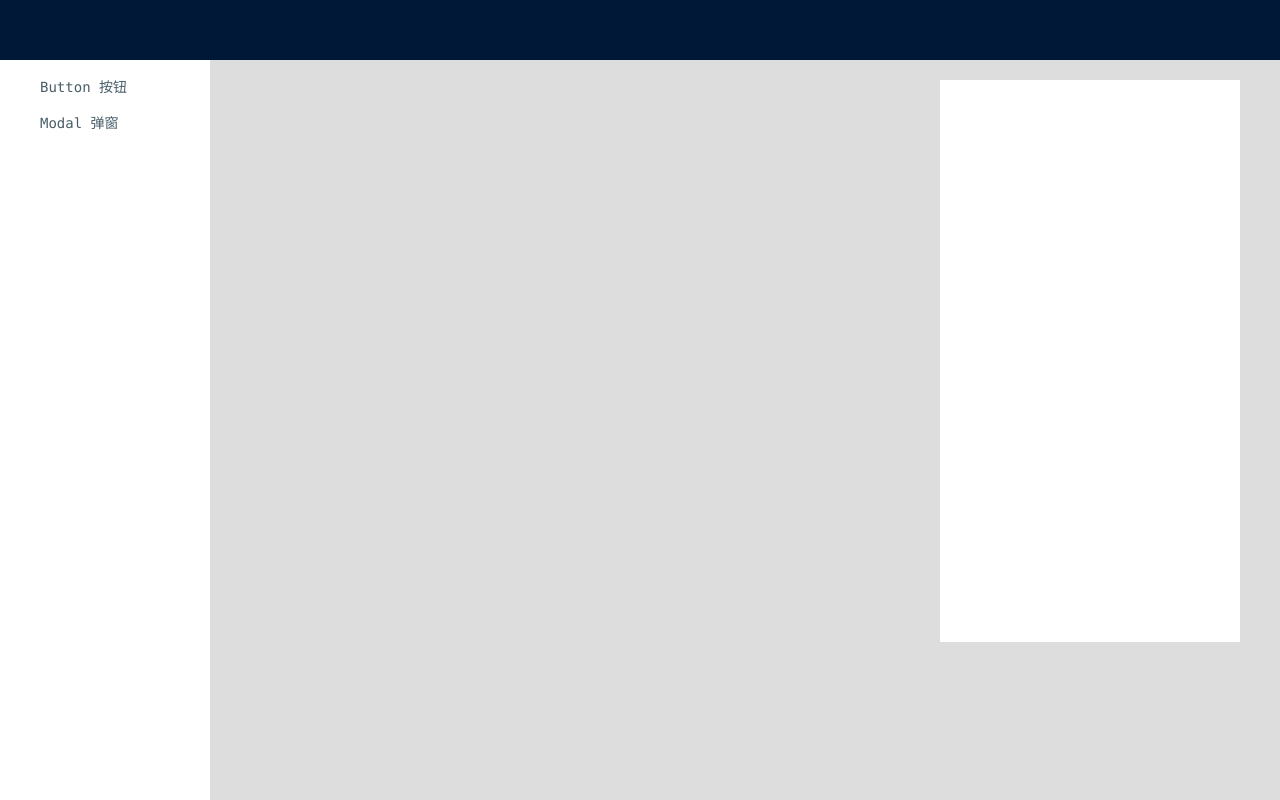
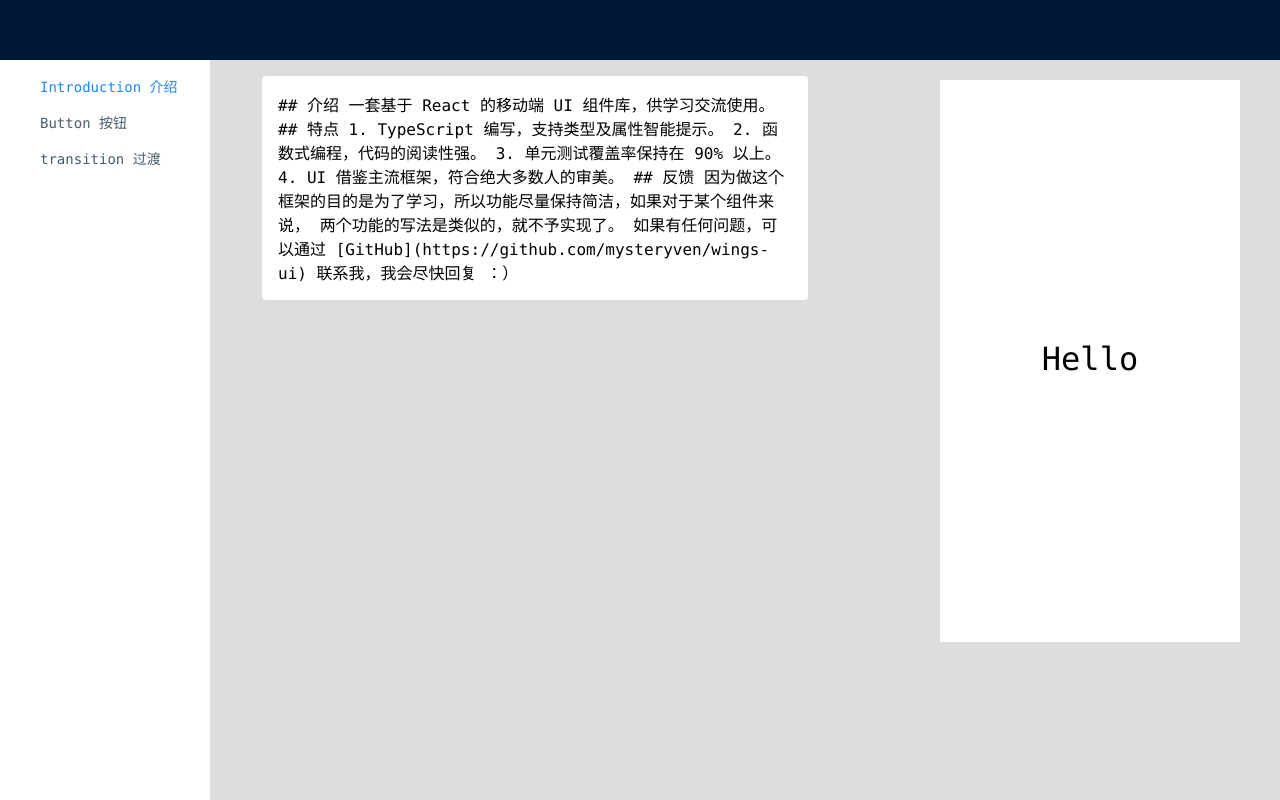
Before and after one commit to mysteryven/wings-ui, a React app in the folder docs/: page /#/ in a window 1280 px wide. Built offline with nearby package versions, Linux system fonts and the light colour scheme.

Commit message:
docs:Introduction

````diff
--- a/docs/codes.scss
+++ b/docs/codes.scss
@@ -6,11 +6,17 @@
  * This work is licensed under the Creative Commons CC0 1.0 Universal License
  */
 
+
 /* Comment */
 .hljs-comment,
 .hljs-quote {
   color: #989498;
 }
+
+.hljs-tag {
+  margin-bottom: 4px;
+}
+
 
 /* Red */
 .hljs-variable,
--- a/docs/components/Aside/index.js
+++ b/docs/components/Aside/index.js
@@ -8,6 +8,7 @@ import './index.scss';
  * @param {string} props.pageName
  * @param {Function} props.onClick
  * @param {string} props.path
+ * @param {React.Element} props.children
  * */
 const WLink = (props) => {
   return (
@@ -42,8 +43,9 @@ const Aside = () => {
   }
 
   const lists = [
+    { path: '', name: 'Introduction 介绍' },
     { path: 'button', name: 'Button 按钮' },
-    { path: 'Modal', name: 'Modal 弹窗' }
+    { path: 'transition', name: 'transition 过渡' }
   ];
 
   return (
--- a/docs/components/Main/ButtonExample/button.md
+++ b/docs/components/Main/ButtonExample/button.md
@@ -3,9 +3,9 @@
 按钮类型有以下三种
 
 ```html
-<Button>Hello</Button>
-<Button theme="primary">Hello</Button>
-<Button theme="warning">Hello</Button>
+<Transtion>Hello</Transtion>
+<Transtion theme="primary">Hello</Transtion>
+<Transtion theme="warning">Hello</Transtion>
 ```
 
 {||}
@@ -15,9 +15,9 @@
 通过指定 `disabled` 属性来设置禁用状态，这个时候按钮的点击事件不生效
 
 ```html
-<Button disabled>Hello</Button>
-<Button theme="primary" disabled>Hello</Button>
-<Button theme="warning" disabled>Hello</Button>
+<Transtion disabled>Hello</Transtion>
+<Transtion theme="primary" disabled>Hello</Transtion>
+<Transtion theme="warning" disabled>Hello</Transtion>
 ```
 
 {||}
@@ -26,9 +26,9 @@
 
 快捷的让按钮的宽度为 100%
 ```html
-<Button full>Hello</Button>
-<Button theme="primary" full>Hello</Button>
-<Button theme="warning" full>Hello</Button>
+<Transtion full>Hello</Transtion>
+<Transtion theme="primary" full>Hello</Transtion>
+<Transtion theme="warning" full>Hello</Transtion>
 ```
 
 {||}
@@ -38,7 +38,7 @@
 设置 loading 状态，此时 `onClick` 事件同样不生效
 
 ```html
-<Button full loading>Hello</Button>
-<Button theme="primary" full loading>Hello</Button>
-<Button theme="warning" full loading>Hello</Button>
+<Transtion full loading>Hello</Transtion>
+<Transtion theme="primary" full loading>Hello</Transtion>
+<Transtion theme="warning" full loading>Hello</Transtion>
 ```
--- /dev/null
+++ b/docs/components/Main/Introduction/index.js
@@ -0,0 +1,12 @@
+import React from "react";
+
+const Intro = () =>(
+  <div style={{
+    marginTop: ' 260px',
+    textAlign: 'center',
+    fontSize: '32px'
+  }}
+  >Hello</div>
+);
+
+export default Intro;
--- /dev/null
+++ b/docs/components/Main/Introduction/intro.md
@@ -0,0 +1,17 @@
+
+## 介绍
+
+一套基于 React 的移动端 UI 组件库，供学习交流使用。
+
+## 特点
+1. TypeScript 编写，支持类型及属性智能提示。
+2. 函数式编程，代码的阅读性强。
+3. 单元测试覆盖率保持在 90% 以上。
+4. UI 借鉴主流框架，符合绝大多数人的审美。
+
+## 反馈
+
+因为做这个框架的目的是为了学习，所以功能尽量保持简洁，如果对于某个组件来说，
+两个功能的写法是类似的，就不予实现了。
+
+如果有任何问题，可以通过 [GitHub](https://github.com/mysteryven/wings-ui) 联系我，我会尽快回复 ：）
--- /dev/null
+++ b/docs/components/Main/TransitionExample/index.js
@@ -0,0 +1,15 @@
+import Transition from "../../../../src/Transition";
+import React from "react";
+
+const TransitionExample = () => {
+  return (
+    <div>
+      <Transition before={{
+        marginLeft: '10px'
+      }} after={{
+        marginLeft: '-10px'
+      }}/>
+    </div>
+  )
+};
+export default TransitionExample;
--- a/docs/components/Main/index.js
+++ b/docs/components/Main/index.js
@@ -2,11 +2,15 @@ import React from "react";
 import { Route } from "react-router-dom";
 import Pane from '../Pane';
 import button from './ButtonExample/button.md'
+import introduction from './Introduction/intro.md'
+import transition from './TransitionExample/transition.md'
 
 const Main = (props) => {
   return (
     <div className={"w-main"}>
-       <RouteWithMd path="/button" md={button} />
+      <RouteWithMd path="/" md={introduction} exact />
+      <RouteWithMd path="/button" md={button} />
+      {/*<RouteWithMd path="/transition" md={transition} />*/}
     </div>
   )
 };
@@ -14,6 +18,7 @@ const Main = (props) => {
 export default Main;
 
 function RouteWithMd(props) {
+  const {path, md, ...restProps} = props;
   const component = () => (
     <div>
       { props.md.split('<p>{||}</p>').map(i => <Pane key={i} content={i} />)}
@@ -21,6 +26,6 @@ function RouteWithMd(props) {
   )
 
   return (
-    <Route path={props.path} component={component} />
+    <Route path={props.path} component={component} {...restProps} />
   )
 }
--- a/docs/components/MobileView/index.js
+++ b/docs/components/MobileView/index.js
@@ -1,12 +1,16 @@
 import * as React from 'react';
 import { Route } from "react-router-dom"
+
+import Intro from '../Main/Introduction';
 import ButtonExample from '../Main/ButtonExample';
+import TransitionExample from '../Main/TransitionExample';
 
 const MobileView = () => {
   return (
-
     <div className={"w-mobile-view"}>
+      <Route path="/" component={Intro} exact />
       <Route path="/button" component={ButtonExample} />
+      <Route path="/transition" component={TransitionExample} />
     </div>
   )
 };
--- /dev/null
+++ b/src/Transition/index.tsx
@@ -0,0 +1,18 @@
+import * as React from "react";
+import {CSSProperties, FunctionComponent} from "react";
+
+interface TransitionProps {
+  before?: CSSProperties;
+  after?: CSSProperties
+}
+
+const Transition: FunctionComponent<TransitionProps> = (props) => {
+
+  return (
+    <div className={"w-transition"}>
+      hi
+    </div>
+  )
+};
+
+export default Transition;
````
Also changed, not shown: src/Transition/transiton.test.tsx (added, +16 -0 lines), README.md, docs/components/Main/TransitionExample/transition.md (added), 1 other file.
